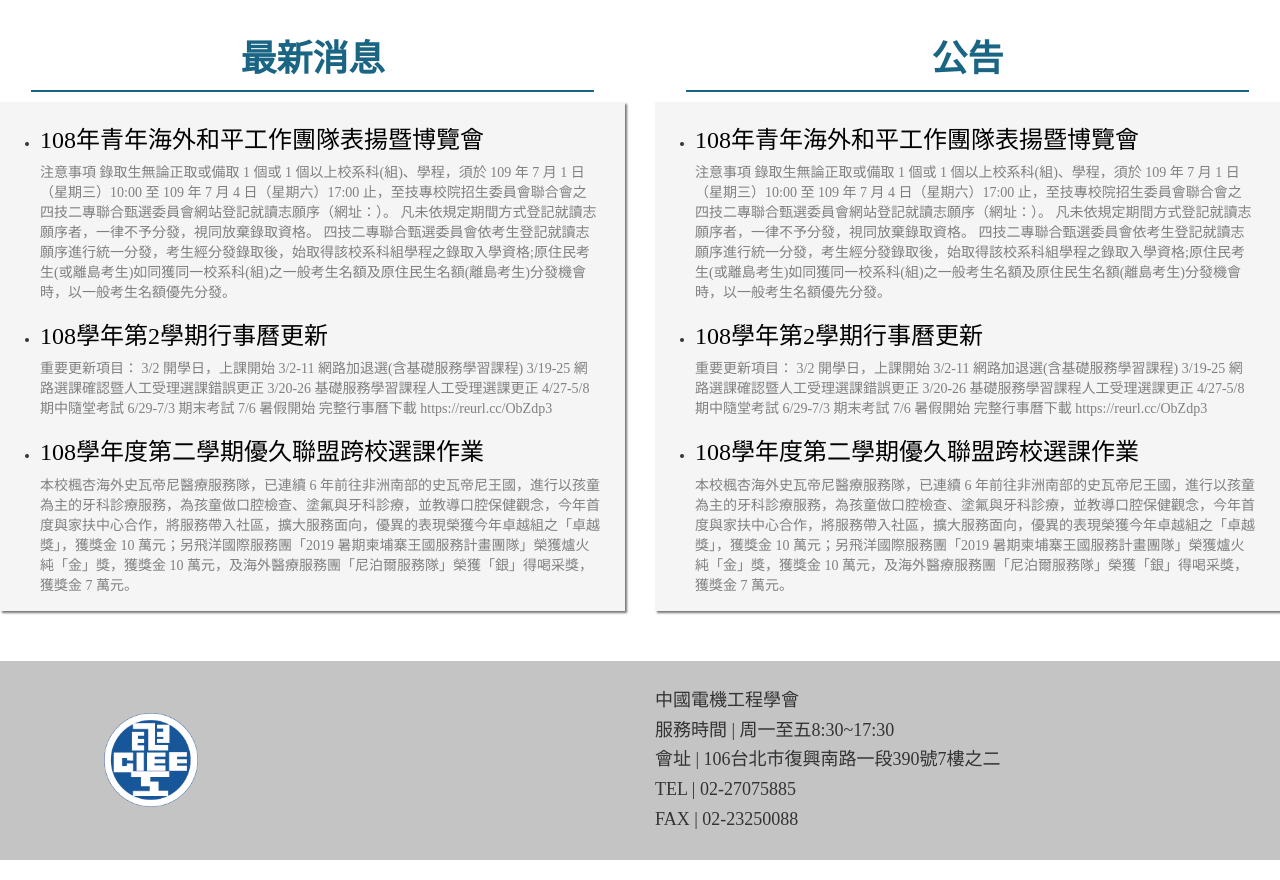
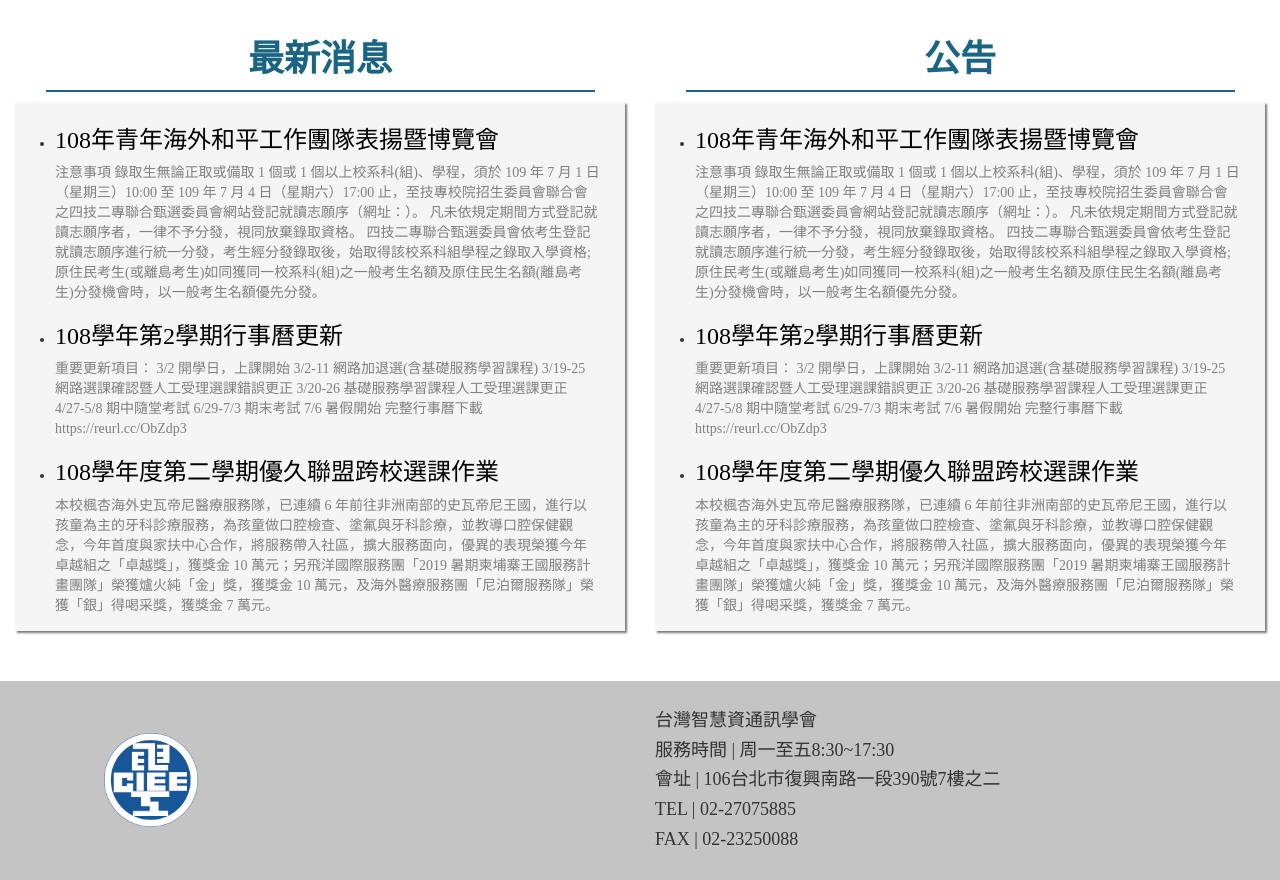
Before and after one commit to johnny031/temp, a Jekyll site: the page built from index.html, in a window 1280 px wide and 1400 px high, scrolled down 80 px. Shown: the part 520-1400 px from the top of the window. Built offline with Jekyll 4.4.1, drawn with Linux system fonts in a browser that asks for light colours; some web fonts are replaced.

Commit message:
fix right blank margin on ipad

```diff
--- a/_layouts/default.html
+++ b/_layouts/default.html
@@ -3,7 +3,7 @@
   <head>
     <meta charset="utf-8" />
     <meta name="viewport" content="width=device-width, initial-scale=1" />
-    <title>中國電機工程學會</title>
+    <title>台灣智慧資通訊學會</title>
     <link rel="stylesheet" href="{{ site.baseurl }}/assets/css/styles.css" />
     <link
       rel="stylesheet"
@@ -31,7 +31,7 @@
             />
           </div>
           <div class="col-sm-6">
-            <h4>中國電機工程學會</h4>
+            <h4>台灣智慧資通訊學會</h4>
             <h4>服務時間 | 周一至五8:30~17:30</h4>
             <h4>會址 | 106台北市復興南路一段390號7樓之二</h4>
             <h4>TEL | 02-27075885</h4>
--- a/_sass/home.scss
+++ b/_sass/home.scss
@@ -1,5 +1,10 @@
 #home {
   padding: 0 0 50px 0;
+  .row {
+    padding: 0;
+    margin: 0;
+    width: 100%;
+  }
   h1 {
     font-family: "Armor Mincho";
     font-weight: bold;
@@ -34,11 +39,6 @@
 }
 @media only screen and (max-width: 475px) {
   #home {
-    .row {
-      padding: 0;
-      margin: 0;
-      width: 100%;
-    }
     .col-md-6 {
       padding: 0 0 30px 0;
     }
```
Also changed, not shown: 6 other files.
